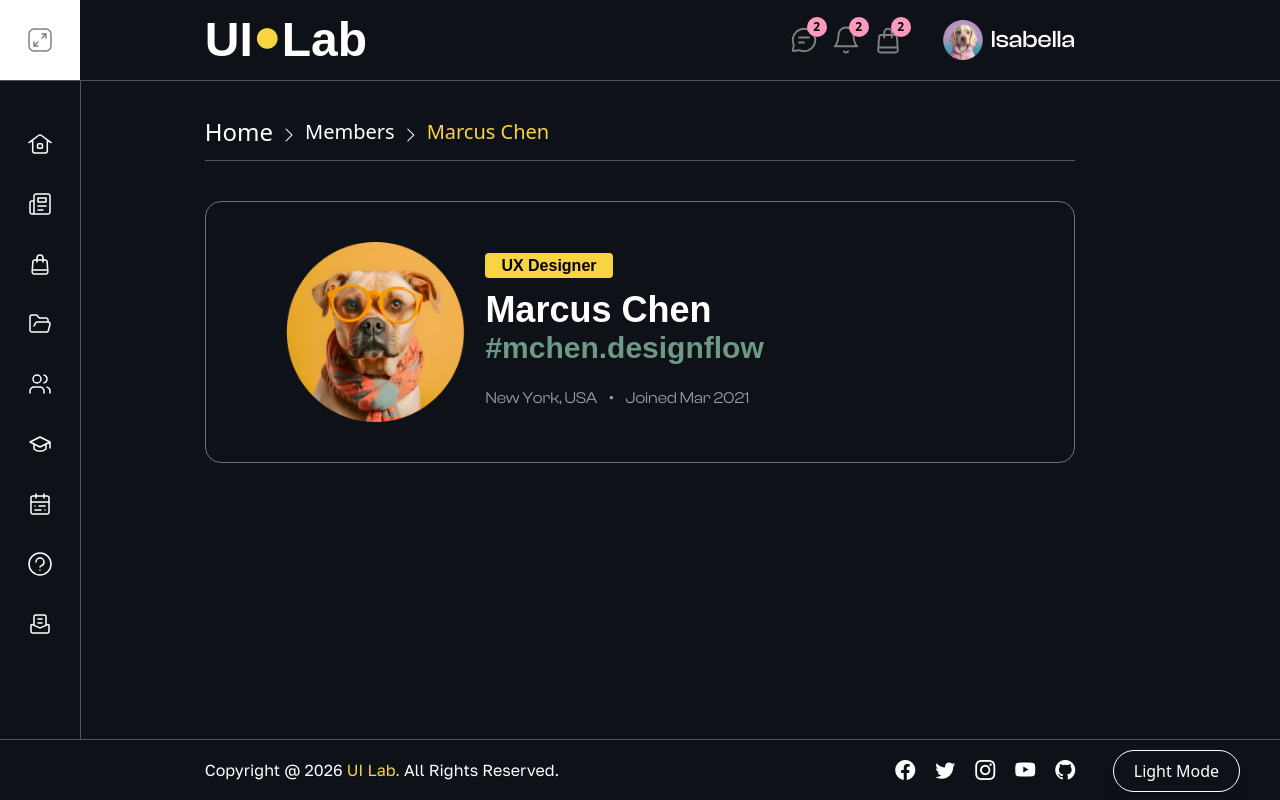
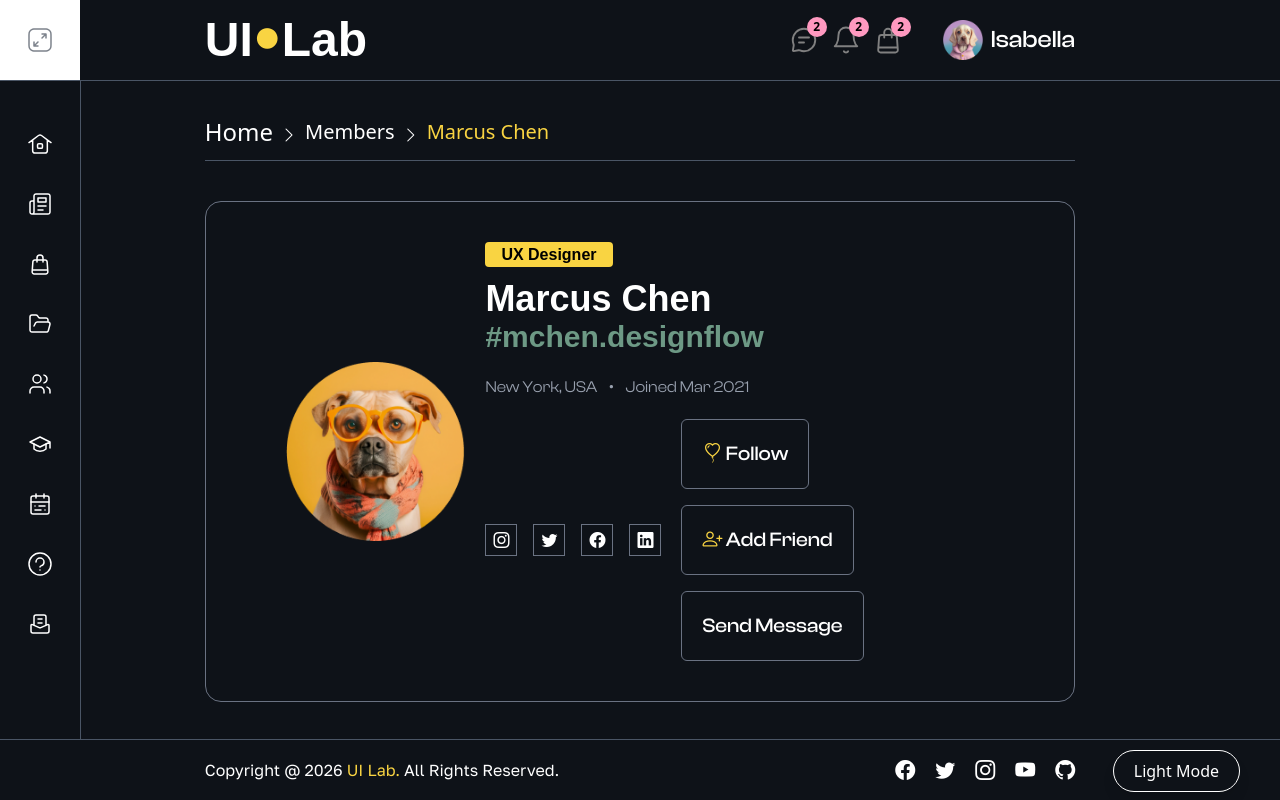
Before and after one commit to Jisap/nextjs16-uilab, a Next.js app: page /Pages/Members/1 in a window 1280 px wide. Built offline with nearby package versions, Linux system fonts and the light colour scheme; a web font is replaced by a local one.

Commit message:
feat: implement dynamic member detail page using ID routing

```diff
--- a/app/Pages/Members/[id]/page.tsx
+++ b/app/Pages/Members/[id]/page.tsx
@@ -92,10 +92,33 @@ const MembersDetails = () => {
                   <span>•</span>
                   <p>{member.joined}</p>
                 </div>
+
+                <div className="w-full mt-5 flex flex-col lg:flex-row justify-between items-start lg:items-center gap-5">
+                  <div className="flex gap-4">
+                    <i className="bi bi-instagram w-8 h-8 border border-gray-500 rounde flex items-center justify-center hover:bg-white hover:text-black transition-all duration-300 cursor-pointer"></i>
+                    <i className="bi bi-twitter w-8 h-8 border border-gray-500 rounde flex items-center justify-center hover:bg-white hover:text-black transition-all duration-300 cursor-pointer"></i>
+                    <i className="bi bi-facebook w-8 h-8 border border-gray-500 rounde flex items-center justify-center hover:bg-white hover:text-black transition-all duration-300 cursor-pointer"></i>
+                    <i className="bi bi-linkedin w-8 h-8 border border-gray-500 rounde flex items-center justify-center hover:bg-white hover:text-black transition-all duration-300 cursor-pointer"></i>
+                  </div>
+
+                  <div className="flex flex-wrap gap-4">
+                    <button className="border border-gray-500 px-5 py-5 text-white rounded-md text-xl clash-font font-medium hover:bg-white hover:text-black transition-all duration-300 cursor-poiner">
+                      <i className="bi bi-balloon-heart text-prim"></i>{" "} Follow
+                    </button>
+                    <button className="border border-gray-500 px-5 py-5 text-white rounded-md text-xl clash-font font-medium hover:bg-white hover:text-black transition-all duration-300 cursor-poiner">
+                      <i className="bi bi-person-plus text-prim"></i>{" "} Add Friend
+                    </button>
+                    <button className="border border-gray-500 px-5 py-5 text-white rounded-md text-xl clash-font font-medium hover:bg-white hover:text-black transition-all duration-300 cursor-poiner">
+                      Send Message
+                    </button>
+                  </div>
+                </div>
               </div>
             </div>
           </div>
         </div>
+
+        {/* Members Info */}
       </div>
     </>
   )
```
